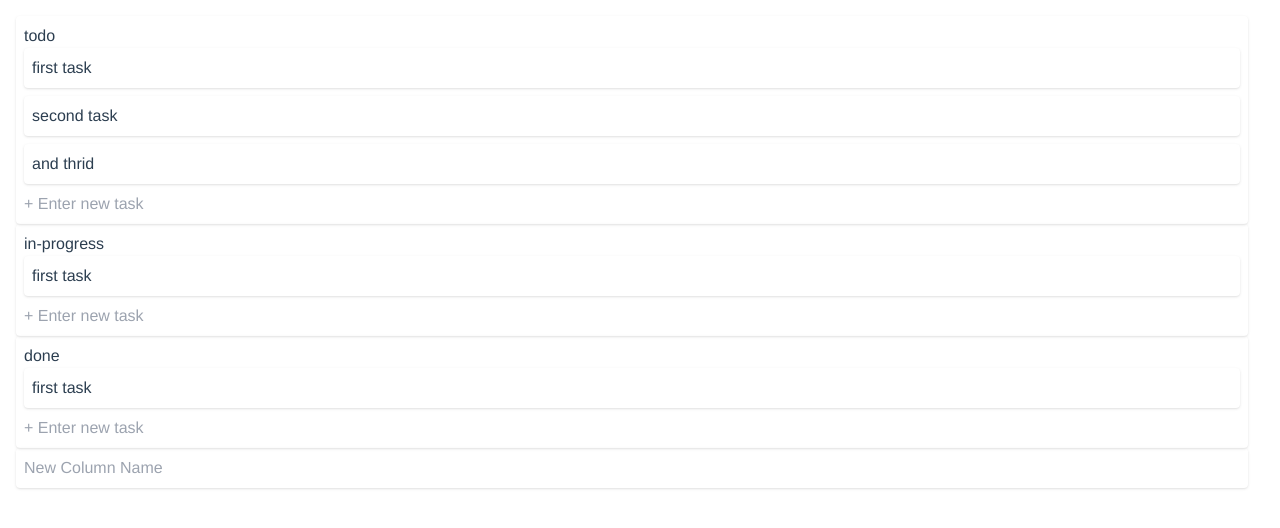
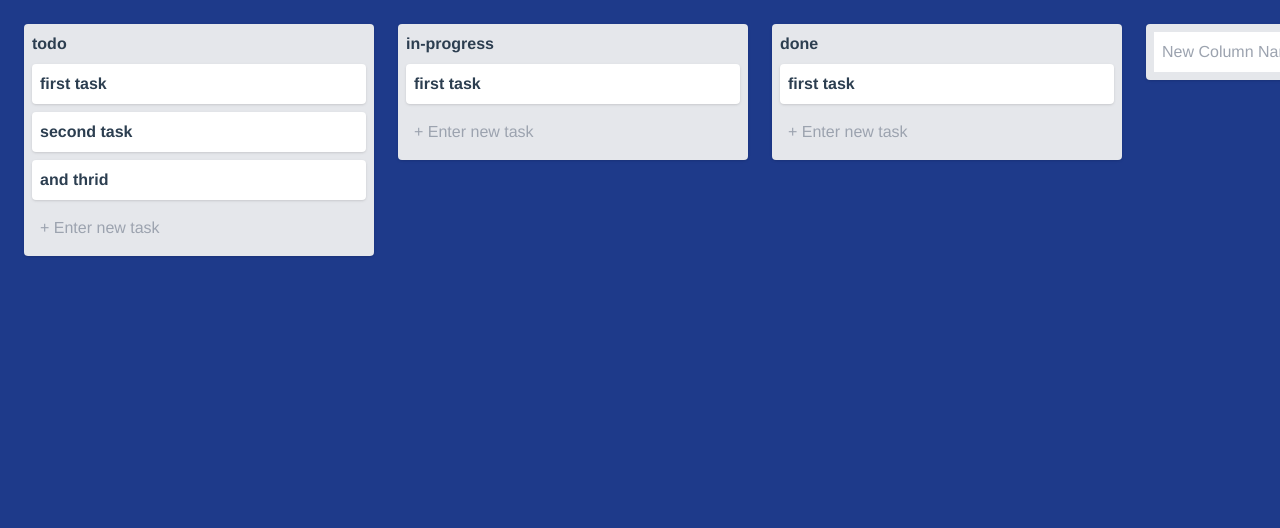
Before and after one commit to Nataliasem/vite-trello-clone, a Vue app: page / in a window 1280 px wide. Shown: the top 528 px of the page. Built offline with nearby package versions, Linux system fonts and the light colour scheme.

Commit message:
fix tailwind styles

```diff
--- a/src/App.vue
+++ b/src/App.vue
@@ -1,7 +1,5 @@
 <template>
-  <div id="app">
-    <router-view />
-  </div>
+  <router-view />
 </template>
 
 <style>
--- a/src/components/AppDrag.vue
+++ b/src/components/AppDrag.vue
@@ -1,6 +1,6 @@
 <template>
   <div
-    draggable
+    draggable="true"
     @dragstart.self="onDrag"
     @dragover.prevent
     @dragenter.prevent
--- a/src/components/BoardColumn.vue
+++ b/src/components/BoardColumn.vue
@@ -68,7 +68,7 @@ export default {
 
 <style lang="css">
 .column {
-  @apply p-2 mr-4 text-left shadow rounded;
+  @apply bg-gray-200 p-2 mr-4 text-left shadow rounded;
   min-width: 350px;
 }
 </style>
--- a/src/components/ColumnTask.vue
+++ b/src/components/ColumnTask.vue
@@ -11,12 +11,12 @@
       }"
       @click.native="goToTask(task)"
     >
-      <span class="w-full flex-no-shrink font-bold">
+      <span class="w-full shrink-0 font-bold">
         {{ task.name }}
       </span>
       <p
         v-if="task.description"
-        class="w-full flex-no-shrink mt-1 text-sm"
+        class="w-full shrink-0 mt-1 text-sm"
       >
         {{ task.description }}
       </p>
--- a/src/views/Board.vue
+++ b/src/views/Board.vue
@@ -1,9 +1,9 @@
 <template>
   <div class="board">
-    <div class="flex flex-row items-start">
+    <div class="flex items-start space-x-2 p-2">
       <BoardColumn
         v-for="(column, $columnIndex) of board.columns"
-        :key="$columnIndex"
+        :key="column.name"
         :column="column"
         :columnIndex="$columnIndex"
         :board="board"
@@ -64,11 +64,15 @@ export default {
 
 <style lang="css">
 .board {
-  @apply p-4 h-full overflow-auto;
+  @apply bg-blue-900 p-4 h-full overflow-auto;
 }
 
 .task-bg {
   @apply absolute;
   background: rgba(0,0,0,0.5);
+  top: 0;
+  right: 0;
+  bottom: 0;
+  left: 0;
 }
 </style>
--- a/src/views/Task.vue
+++ b/src/views/Task.vue
@@ -42,7 +42,7 @@ export default {
 
 <style>
 .task-view {
-  @apply relative flex flex-row bg-white mx-4 m-32 mx-auto py-4 text-left rounded shadow;
+  @apply relative flex flex-row bg-white mx-4 m-32 mx-auto py-4 text-left rounded shadow-md;
   max-width: 700px;
 }
 </style>
--- a/tailwind.config.cjs
+++ b/tailwind.config.cjs
@@ -2,7 +2,7 @@
 module.exports = {
   content: [
     "./index.html",
-    "./src/**/*.{js,ts,jsx,tsx}",
+    "./src/**/*.{js,ts,jsx,tsx,vue}",
   ],
   theme: {
     extend: {},
```
